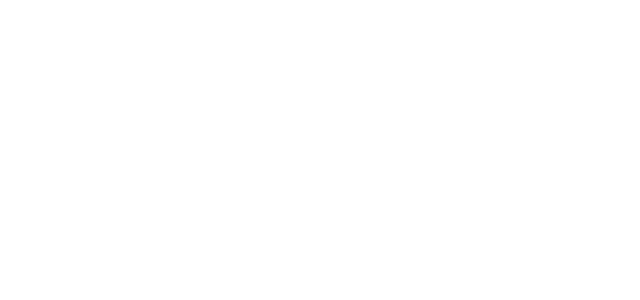
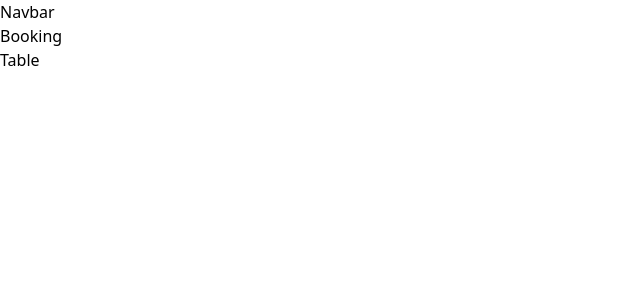
Before and after one commit to alexander784/Flight, a React (Create React App) app: page / in a window 1280 px wide. Shown: the top 300 px of the page, without its empty margins (0-640 px from the left). Built offline with nearby package versions, Linux system fonts and the light colour scheme.

Commit message:
Create different sections

```diff
--- a/src/App.js
+++ b/src/App.js
@@ -3,6 +3,12 @@
 function App() {
   return (
     <>
+    <nav>Navbar</nav>
+    <section>
+      <div>Booking</div>
+      <div>Table</div>
+    </section>
+
 
     </>
   );
```
